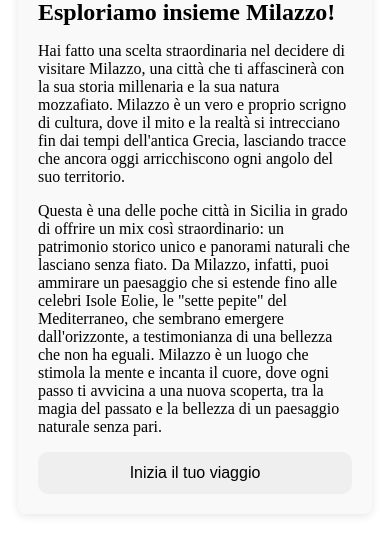
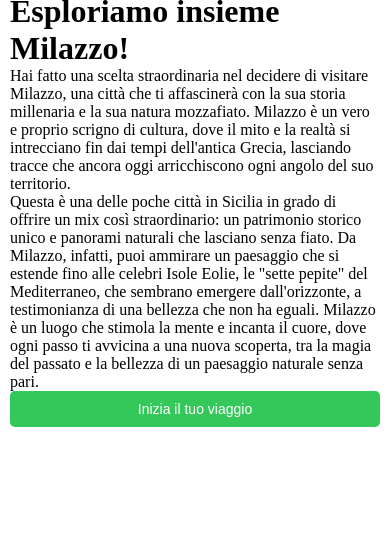
Before and after one commit to mipacamere/esploramilazzo, a PHP site: the page made by index copia.html in a window 390 px wide. Shown: the part 319-871 px from the top of the page. After the commit the page ends 746 px from the top, so only its background shows below. Run offline with PHP 8.4, Linux system fonts and the light colour scheme.

Commit message:
Update style.css

```diff
--- a/style.css
+++ b/style.css
@@ -6,6 +6,7 @@ div[id] {
 div.visible {
     display: block;
 }
+
 /* Tema Light */
 body.light-theme {
     background-color: #ffffff; /* Sfondo bianco */
@@ -35,7 +36,7 @@ body.dark-theme {
 }
 
 /* Contenitore per il tema Dark */
-dark-theme.container {
+.dark-theme .container {
     background-color: #000000; /* Sfondo nero per il tema dark */
     color: #ffffff; /* Testo bianco per il tema dark */
 }
@@ -52,6 +53,7 @@ dark-theme.container {
     right: 20px;
     padding: 8px;
 }
+
 /* Pulsanti di navigazione */
 button.main, button.start, button.back, button.google-maps-button, button.home-button {
     font-size: 16px;
@@ -63,6 +65,7 @@ button.main, button.start, button.back, button.google-maps-button, button.home-b
     width: auto;
     transition: background-color 0.3s ease;
 }
+
 /* Tema Light: Pulsanti */
 body.light-theme button.main {
     background-color: #34c759; /* Verde per navigazione */
@@ -92,68 +95,138 @@ body.light-theme button.start {
 body.light-theme button.start:hover {
     background-color: #0051a8; /* Blu più scuro per hover */
 }
+
 /* Tema Dark: Pulsanti */
 body.dark-theme button.main {
-    background-color: #9b59b6; /* Viola per navigazione */
+    background-color: #34c759; /* Verde per navigazione */
     color: white;
 }
 body.dark-theme button.main:hover {
-    background-color: #8e44ad; /* Viola più scuro per hover */
+    background-color: #28a745; /* Verde più scuro per hover */
 }
 body.dark-theme button.back {
-    background-color: #ff9500; /* Arancione per il tasto indietro */
+    background-color: #ff3b30; /* Rosso per il tasto indietro */
     color: white;
 }
 body.dark-theme button.back:hover {
-    background-color: #e67900; /* Arancione più scuro per hover */
+    background-color: #d93d2a; /* Rosso più scuro per hover */
 }
 body.dark-theme button.google-maps-button {
-    background-color: #34c759; /* Verde per Google Maps */
+    background-color: #ff9500; /* Arancione per Google Maps */
     color: white;
 }
 body.dark-theme button.google-maps-button:hover {
-    background-color: #28a745; /* Verde più scuro per hover */
+    background-color: #e67900; /* Arancione più scuro per hover */
 }
 body.dark-theme button.start {
-    background-color: #ffcc00; /* Giallo per torna alla home */
+    background-color: #007aff; /* Blu per torna alla home */
     color: white;
 }
 body.dark-theme button.start:hover {
-    background-color: #f5b700; /* Giallo più scuro per hover */
+    background-color: #0051a8; /* Blu più scuro per hover */
 }
-/* Sezioni di contenuto */
-#intro, #arrivo, #indicazioni, #colazione, #itinerario, #indicazioniCapoMilazzo, #capoMilazzo {
-    padding: 20px;
-    margin: 20px 0;
-    background-color: #ffffff;
+
+/* Navbar */
+.navbar ul {
+    list-style-type: none;
+    padding: 0;
+    margin: 0;
+    background-color: #f1f1f1;
+    text-align: center;
+}
+.navbar li {
+    display: inline;
+    margin-right: 10px;
+}
+.navbar li a {
+    text-decoration: none;
+    color: #007aff;
+    font-size: 16px;
+    padding: 10px 15px;
+    border-radius: 5px;
+    transition: background-color 0.3s ease;
+}
+.navbar li a:hover {
+    background-color: #007aff;
+    color: #ffffff;
+}
+
+/* Stili per le immagini */
+.image-container img {
+    max-width: 100%;
+    height: auto;
     border-radius: 8px;
-    box-shadow: 0 2px 10px rgba(0, 0, 0, 0.1);
 }
-#intro {
-    background-color: #f9f9f9; /* Colore chiaro per il tema chiaro */
+
+/* Stili per i pulsanti */
+button.main {
+    font-size: 18px;
+    padding: 10px 20px;
+    background-color: #34c759;
+    border: none;
+    color: white;
+    border-radius: 5px;
+    cursor: pointer;
+    transition: background-color 0.3s ease;
 }
-#arrivo, #indicazioni, #colazione, #itinerario, #indicazioniCapoMilazzo, #capoMilazzo {
-    background-color: #e5e5ea; /* Grigio chiaro simile a iOS */
+button.main:hover {
+    background-color: #28a745;
 }
-/* Media queries per la visualizzazione mobile */
-@media screen and (max-width: 768px) {
+button.start, button.back, button.google-maps-button {
+    font-size: 16px;
+    padding: 10px 20px;
+    border: none;
+    border-radius: 5px;
+    cursor: pointer;
+    transition: background-color 0.3s ease;
+}
+button.start:hover, button.back:hover, button.google-maps-button:hover {
+    background-color: #007aff;
+    color: white;
+}
+
+/* Pulsante per Google Maps */
+.google-maps-button {
+    background-color: #ff9500;
+    color: white;
+}
+.google-maps-button:hover {
+    background-color: #e67900;
+}
+
+/* Pulsante per Home (non usato attualmente ma disponibile per futuro) */
+.home-button {
+    background-color: #007aff;
+    color: white;
+}
+.home-button:hover {
+    background-color: #0051a8;
+}
+
+/* Stili aggiuntivi per layout */
+h1, h2, h3, h4 {
+    color: inherit; /* Mantieni il colore del testo in base al tema */
+}
+
+/* Gestione visibilità delle sezioni */
+.hidden {
+    display: none;
+}
+
+/* Personalizzazione generale */
+body, h1, h2, h3, p {
+    margin: 0;
+    padding: 0;
+}
+
+/* Piccole ottimizzazioni per la larghezza della finestra */
+@media (max-width: 768px) {
     .container {
         padding: 10px;
     }
-    button.main,
-    button.start,
-    button.back,
-    button.google-maps-button,
-    button.home-button {
-        width: 100%; /* Pulsanti full-width su dispositivi mobili */
-    }
-    h1 {
-        font-size: 24px;
-    }
-    h2, h3 {
-        font-size: 20px;
-    }
-    p {
-        font-size: 16px;
+    button.main, button.start, button.back, button.google-maps-button {
+        width: 100%;
+        font-size: 14px;
+        padding: 10px;
     }
 }
```
